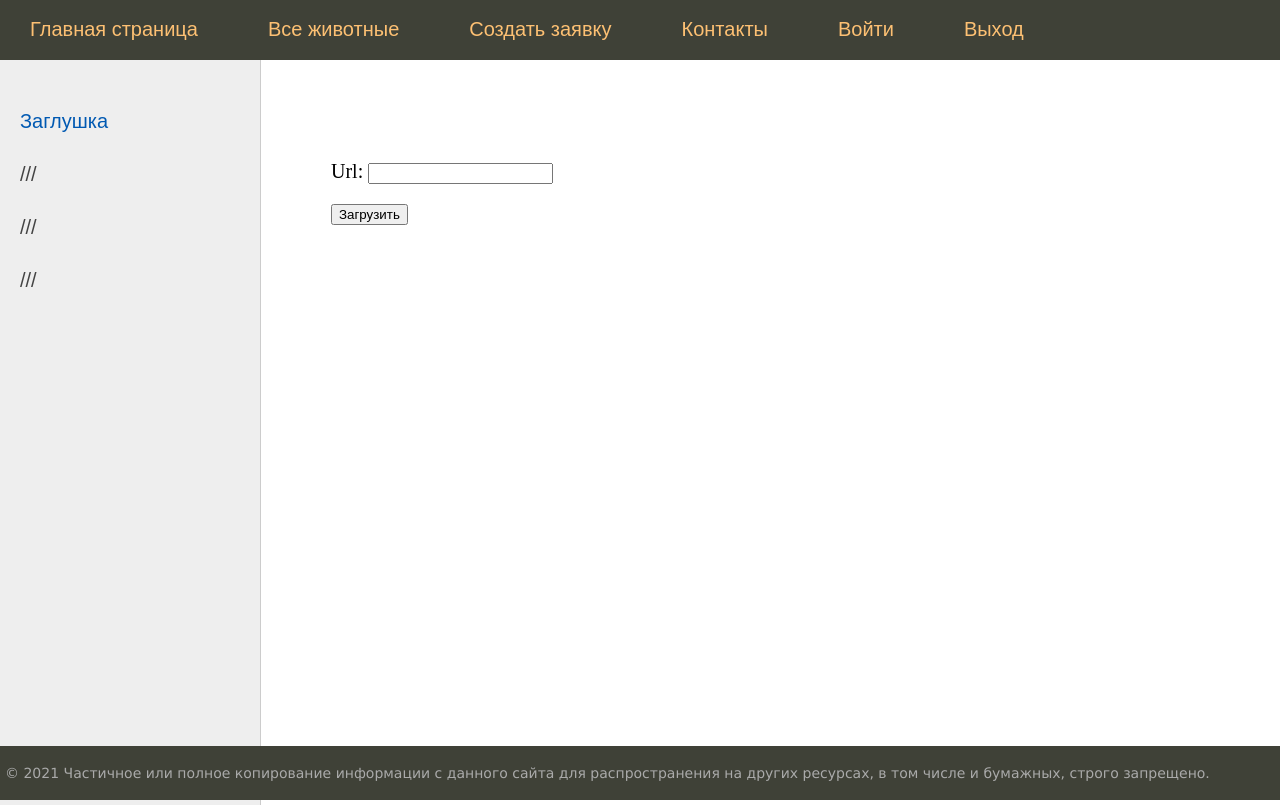
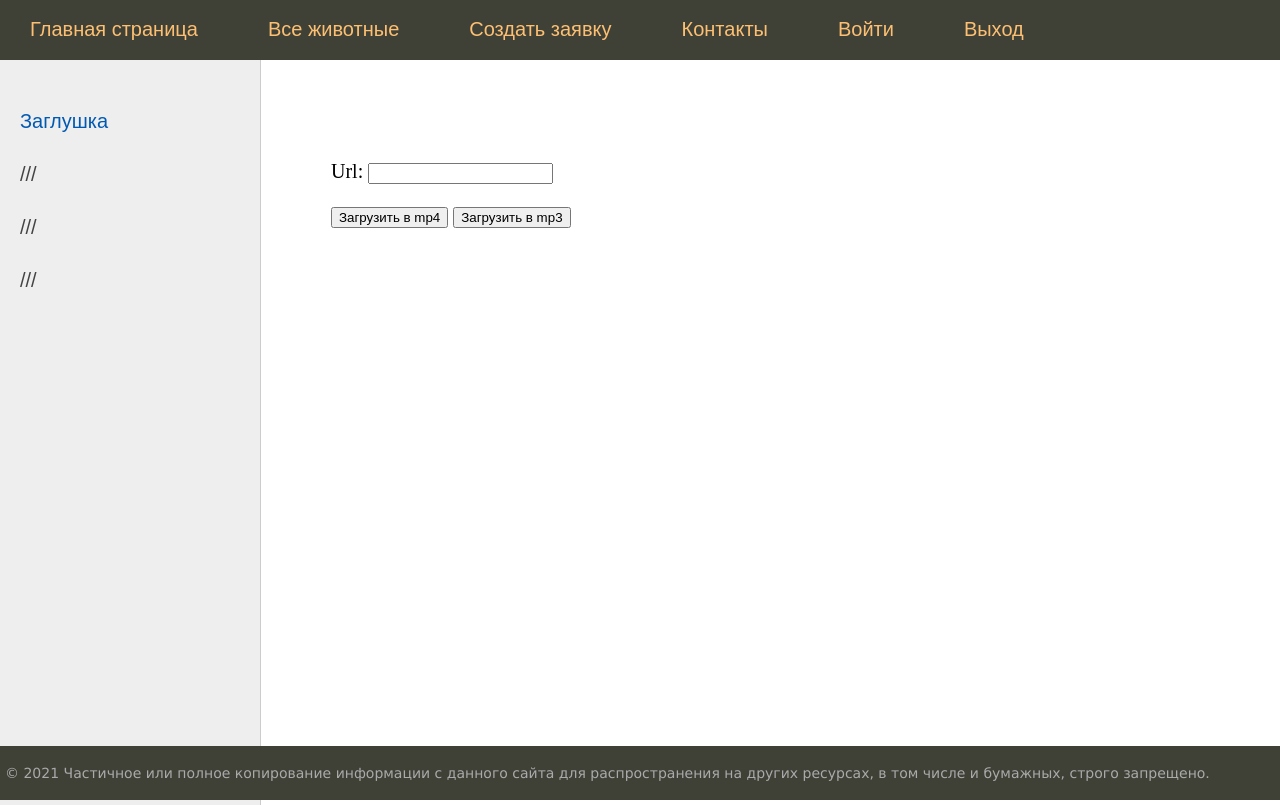
Before and after one commit to starzkeeper/improve_your_file, a Django app: page /youtube/ in a window 1280 px wide. Shown: the top 805 px of the page. Run offline with Django 4.2, Linux system fonts and the light colour scheme.

Commit message:
4 commit

```diff
--- a/youtube_downloader/templates/yt_download.html
+++ b/youtube_downloader/templates/yt_download.html
@@ -4,6 +4,7 @@
 <form method="post">
     {% csrf_token %}
     {{ form.as_p }}
-    <button type="submit" >Загрузить</button>
+    <button type="submit" name="button_action" value="action1">Загрузить в mp4</button>
+    <button type="submit" name="button_action" value="action2">Загрузить в mp3</button>
 </form>
 {% endblock %}
--- a/youtube_downloader/views.py
+++ b/youtube_downloader/views.py
@@ -4,21 +4,40 @@ from django.http import FileResponse
 from django.shortcuts import render
 from .forms import UploadUrlForm
 from .utils import yt_download
+from video_convertor.utils import convert_mp4_to_mp3
+from video_convertor.models import UploadedFile
 
 
 def yt_url(request):
     if request.method == 'POST':
         form = UploadUrlForm(request.POST)
+        button_action = request.POST.get('button_action')
         if form.is_valid():
             url = form.cleaned_data.get('url')
             file_name = yt_download(url)
-            video_path = os.path.join(file_name)
-            video_file = open(video_path, 'rb')
-            response = FileResponse(video_file)
-            response['Content-Type'] = 'video/mp4'
-            response['Content-Disposition'] = f'attachment; filename="{file_name}"'
+            if button_action == 'action1':
+                video_file = open(file_name, 'rb')
+                response = FileResponse(video_file)
+                response['Content-Type'] = 'video/mp4'
+                response['Content-Disposition'] = f'attachment; filename="{file_name}"'
+                return response
 
-            return response
+            elif button_action == 'action2':
+                convert_mp4_to_mp3(file_name)
+                mp3_file = UploadedFile.objects.create(mp3_file='converted.mp3')
+                mp3_filename = mp3_file.mp3_filename()
+
+                mp3_path = os.path.join('media/final/', mp3_filename)
+                mp3_file = open(mp3_path, 'rb')
+                response = FileResponse(mp3_file)
+                response['Content-Type'] = 'audio/mpeg'
+                response['Content-Disposition'] = f'attachment; filename="{mp3_filename}"'
+
+                os.remove(f'media/final/{mp3_filename}')
+
+                return response
+            os.remove(file_name)
     else:
         form = UploadUrlForm()
+
     return render(request, 'yt_download.html', {'form': form})
```
Also changed, not shown: requirements.txt (added, +25 -0 lines), video_convertor/utils.py (+5 -2 lines), db.sqlite3.
